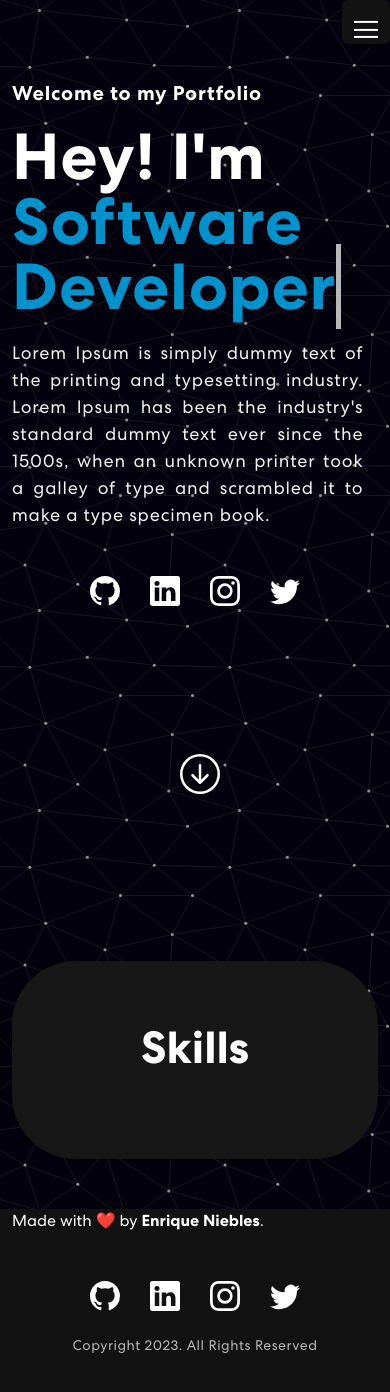
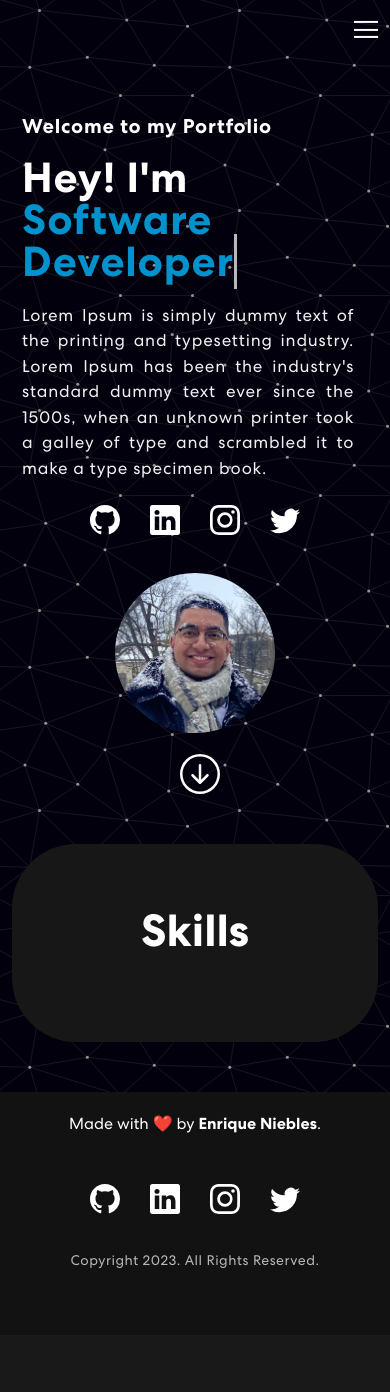
Before and after one commit to esacon/esacon-portfolio, a React (Create React App) app: page / in a window 390 px wide. Shown: the top 1392 px of the page. After the commit the page ends 1335 px from the top, so only its background shows below. Built offline with nearby package versions, Linux system fonts and the light colour scheme.

Commit message:
app: footer added.

```diff
--- a/src/App.css
+++ b/src/App.css
@@ -36,7 +36,7 @@ body {
   position: relative;
   color: #fff !important;
   background-color: #191919 !important;
-  background-image: url('./assets/imgs/backgroung.svg');
+  background-image: url("./assets/imgs/backgroung.svg");
   background-position: top center;
   background-repeat: repeat;
 }
@@ -83,19 +83,6 @@ select:focus {
   outline: none;
 }
 
-@media (min-width: 1700px) {
-  main .container {
-    max-width: 100%;
-    padding: 0 150px;
-  }
-}
-
-@media (max-width: 600px) {
-  img {
-    display: none;
-  }
-}
-
 p.success {
   color: green;
 }
@@ -139,6 +126,10 @@ nav.navbar .navbar-nav a.nav-link.navbar-link.active {
   opacity: 1;
 }
 
+nav.navbar .navbar-collapse {
+  justify-content: flex-start;
+}
+
 span.navbar-text {
   display: flex;
   align-items: center;
@@ -150,7 +141,6 @@ nav.navbar .navbar-toggler {
   padding-right: auto;
   margin: 0;
   outline: none;
-  background-color: #121212;
   position: absolute;
   right: 0;
   top: 50%;
@@ -214,11 +204,16 @@ nav.navbar .navbar-toggler[aria-expanded="true"] .navbar-toggler-icon {
 .banner {
   display: flex;
   justify-content: center;
-  width: 100%;
-  height: 100%;
-  margin-top: 0;
-  padding: 20% 0% 100% 0%;
+  width: 100vw;
+  height: 100vh;
+  padding: 100px 10px;
 }
+
+.banner .container {
+  display: flex;
+  justify-content: center;
+}
+
 .banner .tagline {
   font-weight: 700;
   letter-spacing: 0.8px;
@@ -226,14 +221,21 @@ nav.navbar .navbar-toggler[aria-expanded="true"] .navbar-toggler-icon {
   margin-bottom: 16px;
   display: inline-block;
 }
+
+.center-container {
+  display: flex;
+  justify-content: center;
+  align-items: center;
+}
+
 .banner h1 {
   font-size: 65px;
   font-weight: 700;
   letter-spacing: 0.8px;
   line-height: 1;
   margin-bottom: 20px;
-  display: block;
 }
+
 .banner p {
   color: #f1f1f1;
   font-size: 18px;
@@ -241,6 +243,7 @@ nav.navbar .navbar-toggler[aria-expanded="true"] .navbar-toggler-icon {
   line-height: 1.5em;
   width: 96%;
 }
+
 .banner button {
   color: #fff;
   font-weight: 700;
@@ -250,21 +253,20 @@ nav.navbar .navbar-toggler[aria-expanded="true"] .navbar-toggler-icon {
   display: flex;
   align-items: center;
 }
+
 .banner button svg {
   font-size: 25px;
   margin-left: 10px;
   transition: 0.3s ease-in-out;
   line-height: 1;
 }
+
 .banner button:hover svg {
   margin-bottom: 15px;
 }
-.banner img {
-  animation: linear infinite;
-}
 
-.txt-rotate > .wrap {
-  border-right: 0.08em solid #B8B8B8;
+.txt-rotate>.wrap {
+  border-right: 0.08em solid #b8b8b8;
 }
 
 .scroll-button {
@@ -273,22 +275,24 @@ nav.navbar .navbar-toggler[aria-expanded="true"] .navbar-toggler-icon {
   justify-content: center;
   position: fixed;
   bottom: 0;
-  left: 50%;
-  transform: translate(-50%, 0);
   margin-bottom: 50px;
 }
 
 .skill {
   display: flex;
+  justify-content: center;
+  width: auto;
+  height: auto;
   padding: 0 0 50px 0;
   position: relative;
 }
+
 .skill-bx {
   background: #171717;
   border-radius: 64px;
-  padding: 60px 50px;
-  margin-top: -60px;
+  padding: 60px 0px;
 }
+
 .skill h2 {
   color: #fff;
   font-size: 45px;
@@ -296,7 +300,7 @@ nav.navbar .navbar-toggler[aria-expanded="true"] .navbar-toggler-icon {
   text-align: center;
 }
 
-.skill td{
+.skill td {
   color: #f1f1f1;
   font-weight: 500;
   font-size: 18px;
@@ -305,7 +309,7 @@ nav.navbar .navbar-toggler[aria-expanded="true"] .navbar-toggler-icon {
   margin: 14px 0 75px 0;
 }
 
-.skill span{
+.skill span {
   display: flex;
   align-items: center;
   justify-content: center;
@@ -519,13 +523,12 @@ nav.navbar .navbar-toggler[aria-expanded="true"] .navbar-toggler-icon {
 **/
 
 .social {
-   margin: 24px 0;
   padding: 0;
   font-size: 30px;
   text-align: center;
-   margin-top: 40px;
-   text-shadow: 0px 1px 2px rgba(0, 0, 0, .8);
+  text-shadow: 0px 1px 2px rgba(0, 0, 0, 0.8);
 }
+
 .social li {
   display: inline-block;
   align-items: center;
@@ -534,13 +537,19 @@ nav.navbar .navbar-toggler[aria-expanded="true"] .navbar-toggler-icon {
   padding: 0;
 }
 
-.social li a { color: #fff; }
-.social li a:hover { color: #b8b8b8; }
+.social li a {
+  color: #fff;
+}
+
+.social li a:hover {
+  color: #b8b8b8;
+}
 
 .footer {
   padding: 0 0 50px 0;
   background: #121212;
 }
+
 .footer p {
   font-size: 18px;
   font-weight: 700;
@@ -554,7 +563,86 @@ nav.navbar .navbar-toggler[aria-expanded="true"] .navbar-toggler-icon {
 .footer p {
   font-weight: 400;
   font-size: 14px;
-  color: #B8B8B8;
+  color: #b8b8b8;
   letter-spacing: 0.5px;
   margin-top: 20px;
 }
+
+.footer-complete {
+  padding-top: 20px;
+  display: flex;
+  flex-direction: column;
+  align-items: center;
+  width: 100vw;
+}
+
+.footer-add {
+  display: flex;
+  justify-content: space-around;
+  align-items: center;
+  width: 100%;
+}
+
+@media (max-height: 670px) {
+  .banner h1 {
+    font-size: 36px;
+  }
+}
+@media (max-height: 740px) {
+  img {
+    display: none;
+  }
+}
+@media (max-width: 600px) {
+  div {
+    display: grid;
+  }
+  .banner h1 {
+    order: 3;
+    font-size: 42px;
+    position: relative;
+  }
+  .banner .tagline {
+    order: 1;
+  }
+  .banner p {
+    order: 4;
+    font-size: 17px;
+  }
+  .banner .circle {
+    width: 160px;
+    height: 160px;
+    border-radius: 50%;
+    overflow: hidden;
+  }
+  .banner .circle img {
+    order: -2;
+    position: relative;
+    margin: 0 auto;
+    top: 20px;
+    right: 10px;
+    transform: scale(1.3);
+  }
+  .footer-complete {
+    display: flex;
+    flex-direction: column;
+    justify-content: center;
+    align-items: center;
+  }
+  .footer-add {
+    display: flex;
+    flex-direction: column;
+    justify-content: space-between;
+    align-items: center;
+  }
+  .footer-add div {
+    margin-top: 40px;
+  }
+}
+
+@media (min-width: 1700px) {
+  main .container {
+    max-width: 100%;
+    padding: 0 150px;
+  }
+}
--- a/src/components/Banner.js
+++ b/src/components/Banner.js
@@ -61,7 +61,7 @@ const Banner = () => {
     return (
         <section className="banner" id="home">
             <Container>
-                <Row className="aligh-items-center">
+                <Row className="center-container">
                     <Col xs={12} md={6} xl={7}>
                         <TrackVisibility>
                             <div>
@@ -77,19 +77,19 @@ const Banner = () => {
                             <li><a href="https://twitter.com/esaconn" target="_blank" rel="noreferrer"><Twitter /></a></li>
                         </ul>
                     </Col>
-                    <Col xs={12} md={6} xl={5}>
+                    <Col className="center-container" xs={12} md={6} xl={5}>
                         <TrackVisibility>
-                            <div>
+                            <div className="circle">
                                 <img src={profile} alt="Enrique Niebles" />
                             </div>
                         </TrackVisibility>
                     </Col>
+                    <div className="scroll-button">
+                        <a href="#skills">
+                            <button style={{ display: isVisible ? 'block' : 'none' }}><ArrowDownCircle size='40px' /></button>
+                        </a>
+                    </div>
                 </Row>
-                <div className="scroll-button">
-                    <a href="#skills">
-                        <button style={{ display: isVisible ? 'block' : 'none' }}><ArrowDownCircle size='40px' /></button>
-                    </a>
-                </div>
             </Container>
         </section>
     )
--- a/src/components/footer/Footer.js
+++ b/src/components/footer/Footer.js
@@ -1,28 +1,28 @@
-import { Linkedin, Instagram, Github, Twitter } from 'react-bootstrap-icons';
-import { Container, Row, Col } from "react-bootstrap";
+import { Linkedin, Instagram, Github, Twitter } from "react-bootstrap-icons";
+
 const Footer = () => {
   return (
     <footer className="footer">
-      <Container>
-        <Row className="align-items-center">
-          <Col size={12} sm={6}>
-            <span>Made with ❤️ by <b>Enrique Niebles</b>.</span>
-          </Col>
-          <Col size={12} sm={6} className="text-center text-sm-end">
-            <div>
-              <ul className="social" style={{alignItems:'right'}}>
-                <li><a href="https://github.com/esacon" target="_blank" rel="noreferrer"><Github /></a></li>
-                <li><a href="https://www.linkedin.com/in/esaconn/" target="_blank" rel="noreferrer"><Linkedin /></a></li>
-                <li><a href="https://www.instagram.com/shinkai1/" target="_blank" rel="noreferrer"><Instagram /></a></li>
-                <li><a href="https://twitter.com/esaconn" target="_blank" rel="noreferrer"><Twitter /></a></li>
-              </ul>
-            </div>
-            <p>Copyright 2023. All Rights Reserved</p>
-          </Col>
-        </Row>
-      </Container>
+      <div className="footer-complete">
+        <div className="footer-add ">
+          <span>Made with ❤️ by <b>Enrique Niebles</b>.</span>
+          <div>
+            <ul className="social" style={{ alignItems: "right" }}>
+              <li> <a href="https://github.com/esacon" target="_blank" rel="noreferrer"><Github /></a>
+              </li>
+              <li> <a href="https://www.linkedin.com/in/esaconn/" target="_blank" rel="noreferrer"><Linkedin /></a>
+              </li>
+              <li> <a href="https://www.instagram.com/shinkai1/" target="_blank" rel="noreferrer" ><Instagram /></a>
+              </li>
+              <li> <a href="https://twitter.com/esaconn" target="_blank" rel="noreferrer"><Twitter /></a>
+              </li>
+            </ul>
+          </div>
+        </div>
+        <p>Copyright 2023. All Rights Reserved.</p>
+      </div>
     </footer>
-  )
-}
+  );
+};
 
 export default Footer;
--- a/src/components/navbar/NavBar.js
+++ b/src/components/navbar/NavBar.js
@@ -20,7 +20,6 @@ const NavBar = () => {
     return (
         <Router>
             <Navbar expand="md" className={scrolled ? "scrolled" : ""}>
-                <Container>
                 <Navbar.Toggle aria-controls="basic-navbar-nav">
                     <span className="navbar-toggler-icon"></span>
                 </Navbar.Toggle>
@@ -33,7 +32,6 @@ const NavBar = () => {
                         <Nav.Link href="#contact" className={activeLink === 'contact' ? 'active navbar-link' : 'navbar-link'} onClick={() => setActiveLink('contact')}>Contact</Nav.Link>
                     </Nav>
                 </Navbar.Collapse>
-                </Container>
             </Navbar>
         </Router>
     )
--- a/src/components/skills/Skills.js
+++ b/src/components/skills/Skills.js
@@ -1,6 +1,5 @@
 import { Table, Row, Col } from 'react-bootstrap';
 import { Linkedin } from 'react-bootstrap-icons';
-import { useState, useEffect } from 'react';
 
 const Skills = () => {
 
```
Lines whose indentation alone changed are shown as unchanged.
